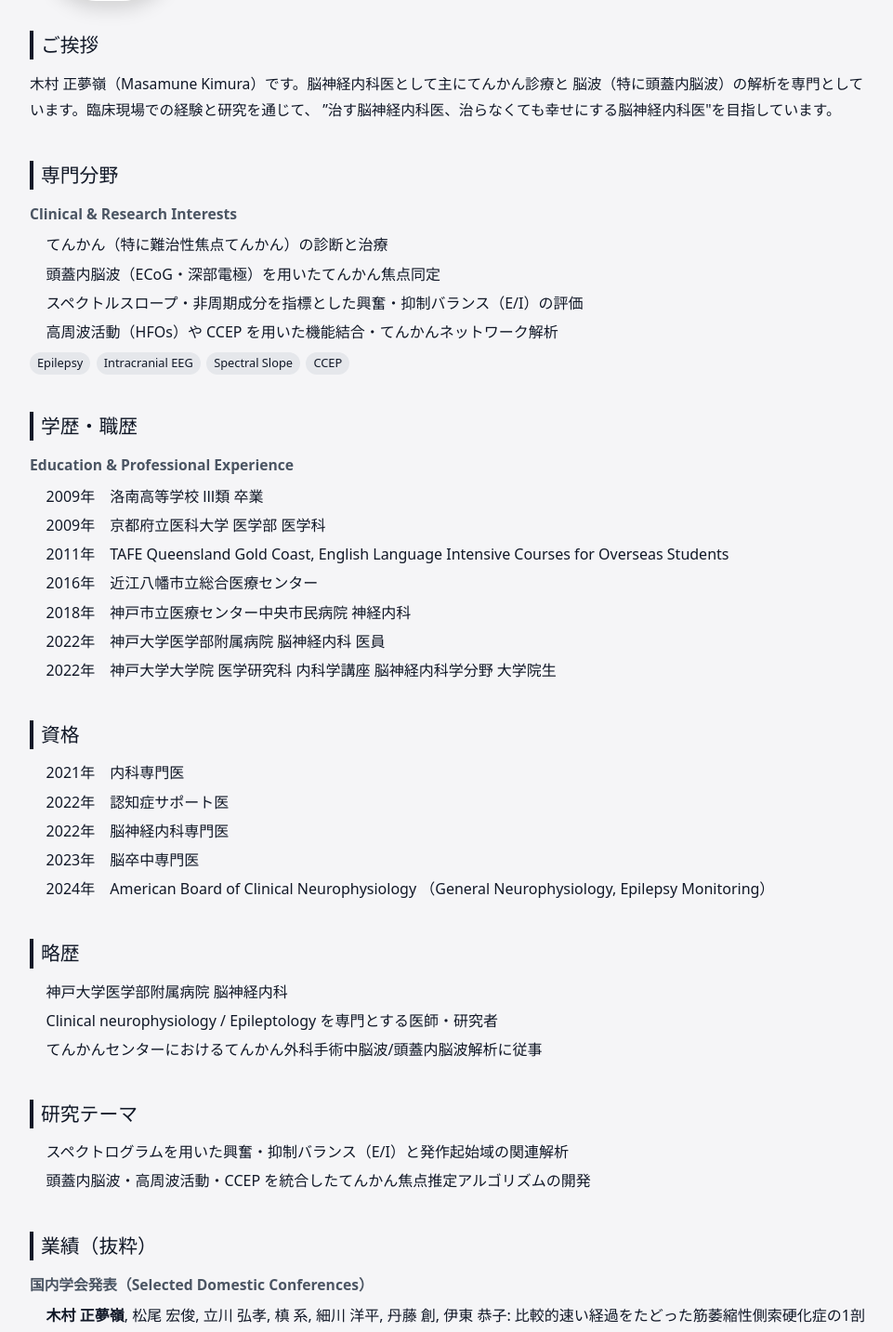
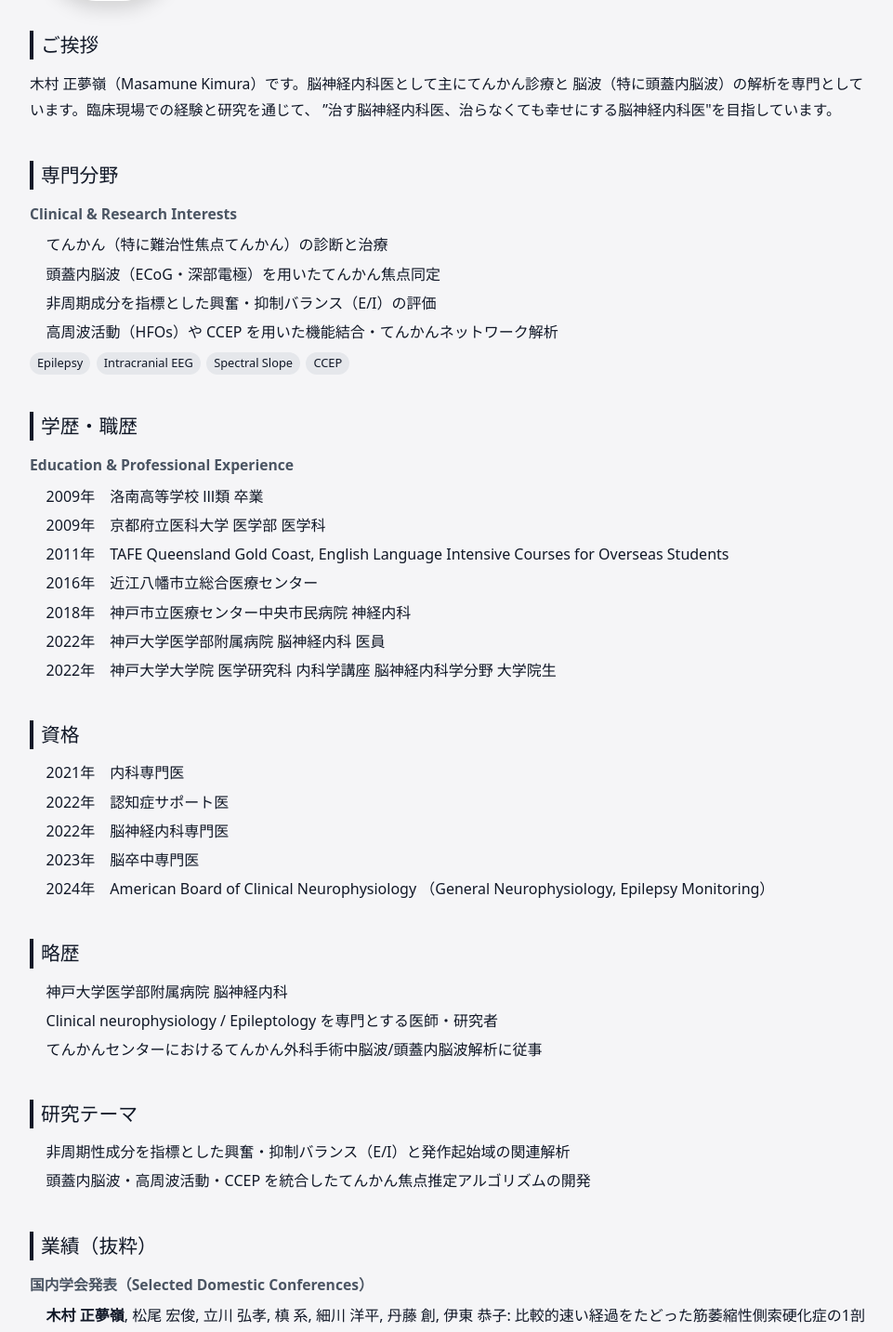
Before and after one commit to masamune-kimura/personal-website, a Next.js app: page /ja in a window 1280 px wide. Shown: the part 489-1922 px from the top of the page at 93% size, without its empty margins (152-1113 px from the left). Built offline with nearby package versions, Linux system fonts and the light colour scheme.

Commit message:
Update xxx

```diff
--- a/app/ja/page.tsx
+++ b/app/ja/page.tsx
@@ -17,7 +17,7 @@ export default function JapaneseHome() {
         <ul>
           <li>てんかん（特に難治性焦点てんかん）の診断と治療</li>
           <li>頭蓋内脳波（ECoG・深部電極）を用いたてんかん焦点同定</li>
-          <li>スペクトルスロープ・非周期成分を指標とした興奮・抑制バランス（E/I）の評価</li>
+          <li>非周期成分を指標とした興奮・抑制バランス（E/I）の評価</li>
           <li>高周波活動（HFOs）や CCEP を用いた機能結合・てんかんネットワーク解析</li>
         </ul>
         <div className="badge-list">
@@ -69,7 +69,7 @@ export default function JapaneseHome() {
         <h2>研究テーマ</h2>
         <ul>
           <li>
-            スペクトログラムを用いた興奮・抑制バランス（E/I）と発作起始域の関連解析
+            非周期性成分を指標とした興奮・抑制バランス（E/I）と発作起始域の関連解析
           </li>
           <li>
             頭蓋内脳波・高周波活動・CCEP を統合したてんかん焦点推定アルゴリズムの開発
```
